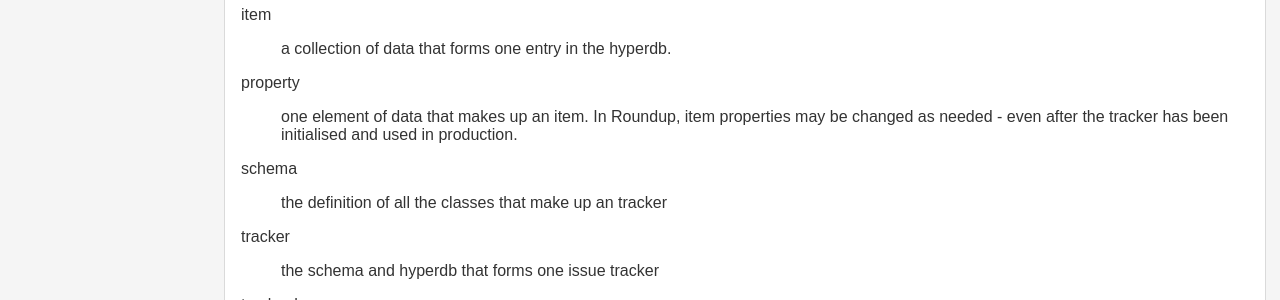
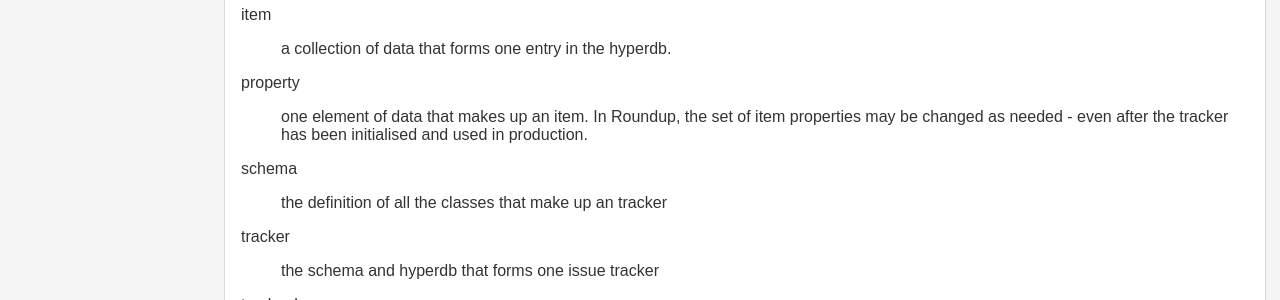
Before and after one commit to roundup-tracker/roundup, a Sphinx documentation site: the page built from doc/glossary.txt, in a window 1280 px wide. Shown: the part 516-816 px from the top of the page. Built offline with Sphinx 7.4.7, drawn with Linux system fonts in a browser that asks for light colours; pages that are not in the unit, such as notebooks, are missing from menus.

Commit message:
Documentation polishing.

```diff
--- a/doc/FAQ.txt
+++ b/doc/FAQ.txt
@@ -177,8 +177,8 @@ for more information, go and read about Zope Page Templates.
 Using Roundup
 -------------
 
-I got an error and I cant reload it!
-~~~~~~~~~~~~~~~~~~~~~~~~~~~~~~~~~~~~
+I got an error and I cannot reload it!
+~~~~~~~~~~~~~~~~~~~~~~~~~~~~~~~~~~~~~~
 
 If you're using Netscape/Mozilla, try holding shift and pressing reload.
 If you're using IE then install Mozilla and try again ;^)
--- a/doc/admin_guide.txt
+++ b/doc/admin_guide.txt
@@ -243,7 +243,7 @@ Migrating Backends
 
      roundup-admin -i <tracker home> import <tracker export dir>
 
-   If interactively, enter 'commit' before exitting.
+   If interactively, enter 'commit' before exiting.
 7. Test each of the admin tool, web interface and mail gateway using the new
    backend.
 8. Move the old tracker home out of the way (rename to "tracker.old") and
--- a/doc/announcement.txt
+++ b/doc/announcement.txt
@@ -14,7 +14,7 @@ Features:
 
 Fixed:
 
-- Installation: Fixed an issue that prevented to use EasyInstall
+- Installation: Fixed an issue that prevented use of EasyInstall
   and a Python egg. Thanks to Satchidanand Haridas for the patch and
   John Kristensen for testing it. (Bernhard Reiter)
 - The PostgreSQL backend quotes database names now for CREATE and DROP,
--- a/doc/design.txt
+++ b/doc/design.txt
@@ -23,7 +23,7 @@ The Layer Cake
 -----------------
 
 Lots of software design documents come with a picture of a cake.
-Everybody seems to like them.  I also like cakes (i think they are
+Everybody seems to like them.  I also like cakes (I think they are
 tasty).  So I, too, shall include a picture of a cake here::
 
      ________________________________________________________________
@@ -457,7 +457,7 @@ Here is the interface provided by the hyperdatabase::
             given items.
 
             'propspec' consists of keyword args propname=itemid or
-                       propname={<itemid 1>:1, <itemid 2>: 1, ...}
+                       propname={<itemid 1>:1, <itemid 2>:1, ...}
             'propname' must be the name of a property in this class,
                        or a KeyError is raised.  That property must
                        be a Link or Multilink property, or a TypeError
--- a/doc/glossary.txt
+++ b/doc/glossary.txt
@@ -16,9 +16,9 @@ itemid
 item
    a collection of data that forms one entry in the hyperdb.
 property
-   one element of data that makes up an item. In Roundup, item
-   properties may be changed as needed - even after the tracker
-   has been initialised and used in production.
+   one element of data that makes up an item. In Roundup, the set
+   of item properties may be changed as needed - even after the
+   tracker has been initialised and used in production.
 schema
    the definition of all the classes that make up an tracker
 tracker
--- a/doc/security.txt
+++ b/doc/security.txt
@@ -56,7 +56,7 @@ Security controls in Roundup could be approached in three ways:
 3) at a logical permission level, checked as needed.
 
 In all cases, the security built into roundup assumes restricted access to the
-hyperdatabase itself, through Operating System controls such as user or group
+hyperdatabase itself, through operating-system controls such as user or group
 permissions.
 
 
```
Also changed, not shown: other parts of doc/FAQ.txt (+1 -1 lines), other parts of doc/design.txt (+1 -1 lines).
